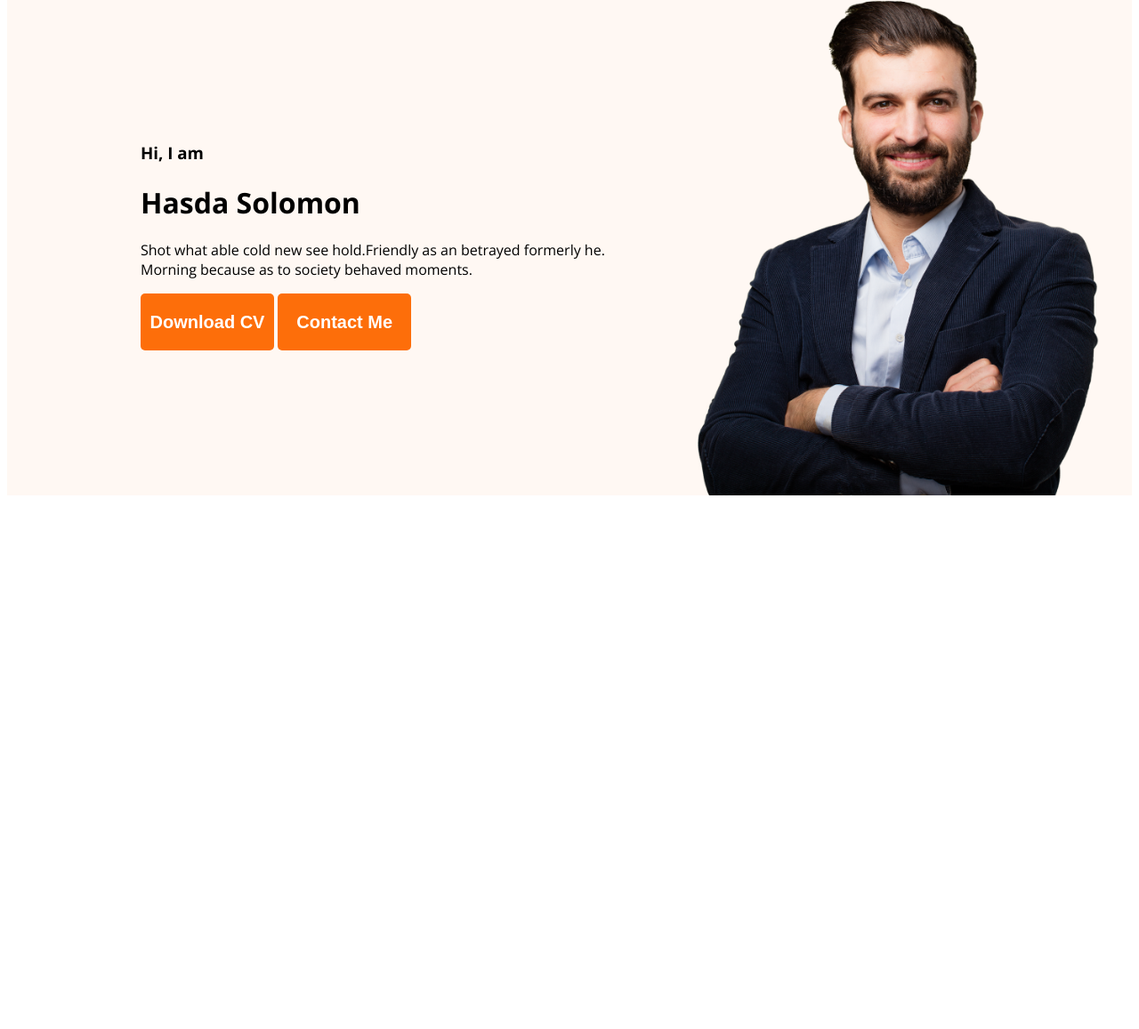
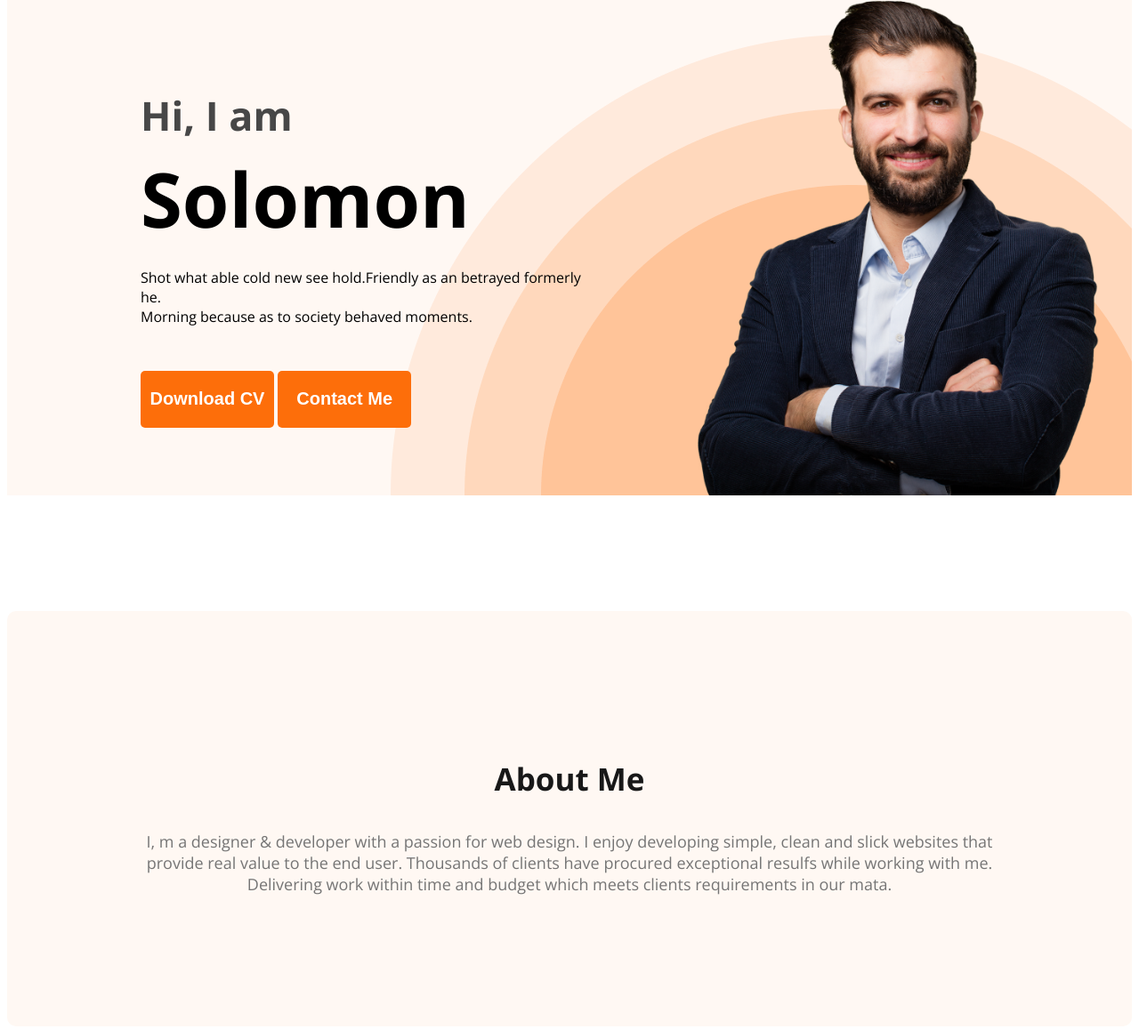
Before and after one commit to Solomon-Hasda/Web-dev-portfolio, a plain HTML site: page index.html in a window 1280 px wide. Shown: the part 211-1368 px from the top of the page at 89% size. Before the commit the page ends 800 px from the top, so only its background shows below. Drawn offline with nearby package versions, Linux system fonts and the light colour scheme; files whose address does not match are found by name; a web font is replaced by a local one.

Commit message:
About added

```diff
--- a/index.html
+++ b/index.html
@@ -21,10 +21,10 @@
             </ul>
         </nav>
         <div class="banner">
-            <div>
+            <div class="banner-content">
                 <h3 class="banner-greetings">Hi, I am</h3>
-                <h1 class="banner-title">Hasda Solomon</h1>
-                <p>Shot what able cold new see hold.Friendly as an betrayed formerly he. Morning because as to society behaved moments.</p>
+                <h1 class="banner-title"> Solomon</h1>
+                <p class="banner-description">Shot what able cold new see hold.Friendly as an betrayed formerly he. <br> Morning because as to society behaved moments.</p>
                 <button class="btn-primary">Download CV</button>
                 <button class="btn-primary">Contact Me</button>
             </div>
@@ -32,7 +32,12 @@
         </div>
     </header>
     <main>
-
+        <section class="about">
+            <h3 class="section-title">About Me</h3>
+            <p class="section-description">
+                I, m a designer & developer with a passion for web design. I enjoy developing simple, clean and slick websites that provide real value to the end user. Thousands of clients have procured exceptional resulfs while working with me. Delivering work within time and budget which meets clients requirements in our mata.
+            </p>
+        </section>
     </main>
     <footer>
 
--- a/styles/style.css
+++ b/styles/style.css
@@ -1,37 +1,60 @@
+/* common shared styles */
 body {
     font-family: 'Chela One', cursive;
     font-family: 'Open Sans', sans-serif;
 }
 
+.section-title {
+    color: #181818;
+    text-align: center;
+    font-size: 35px;
+    font-weight: 700;
+
+}
+
+.section-description {
+    color:  #757575;
+    text-align: center;
+    font-size: 18px;
+    font-weight: 400;
+}
+
+/* header related */
 nav {
     display: flex;
     justify-content: space-between;
     align-items: center;
-    margin:  0 200px;
+    margin: 0 200px;
 }
-.nav-brand{
+
+.nav-brand {
     color: #181818;
     font-size: 45px;
     font-weight: 800;
 }
-.text-primary{
-    color:#FD6E0A ;
+
+.text-primary {
+    color: #FD6E0A;
 }
-nav > ul{
+
+nav>ul {
     display: flex;
     align-items: center;
 }
-nav li{
+
+nav li {
     list-style-type: none;
     margin-right: 50px;
 }
-nav a{
+
+nav a {
     text-decoration: none;
     color: #474747;
 }
-.btn-primary{
+
+.btn-primary {
     border-radius: 5px;
-    background-color:#FD6E0A ;
+    background-color: #FD6E0A;
     height: 64px;
     width: 150px;
     border: none;
@@ -42,14 +65,52 @@ nav a{
 
 /* header related styles */
 
-.header{
+.header {
     background-color: #FFF8F3;
+    background-image: url("../images/header_bg.png");
+    background-repeat: no-repeat;
+    background-position: bottom right;
 }
-.banner{
-    margin: 30px 30px 30px 150px;
+
+.banner {
+    margin: 30px 30px 0px 150px;
     display: flex;
     align-items: center;
+    justify-content: space-between;
 }
-.profile-pic{
+
+.banner-content {
+    max-width: 500px;
+}
+
+.banner .profile-pic {
     width: 500px;
 }
+
+.banner-greetings {
+    font-size: 45px;
+    color: #474747;
+    margin-bottom: 0;
+}
+
+.banner-title {
+    font-size: 85px;
+    font-weight: 700;
+    margin-top: 5px;
+    margin-bottom: 20px;
+}
+
+.banner-description {
+    margin-bottom: 50px;
+}
+
+
+/* main section */
+/* about section style */
+
+.about {
+    margin: 130px 0;
+    padding: 130px;
+    background: #FFF8F3;
+    border-radius: 10px;
+}
```
